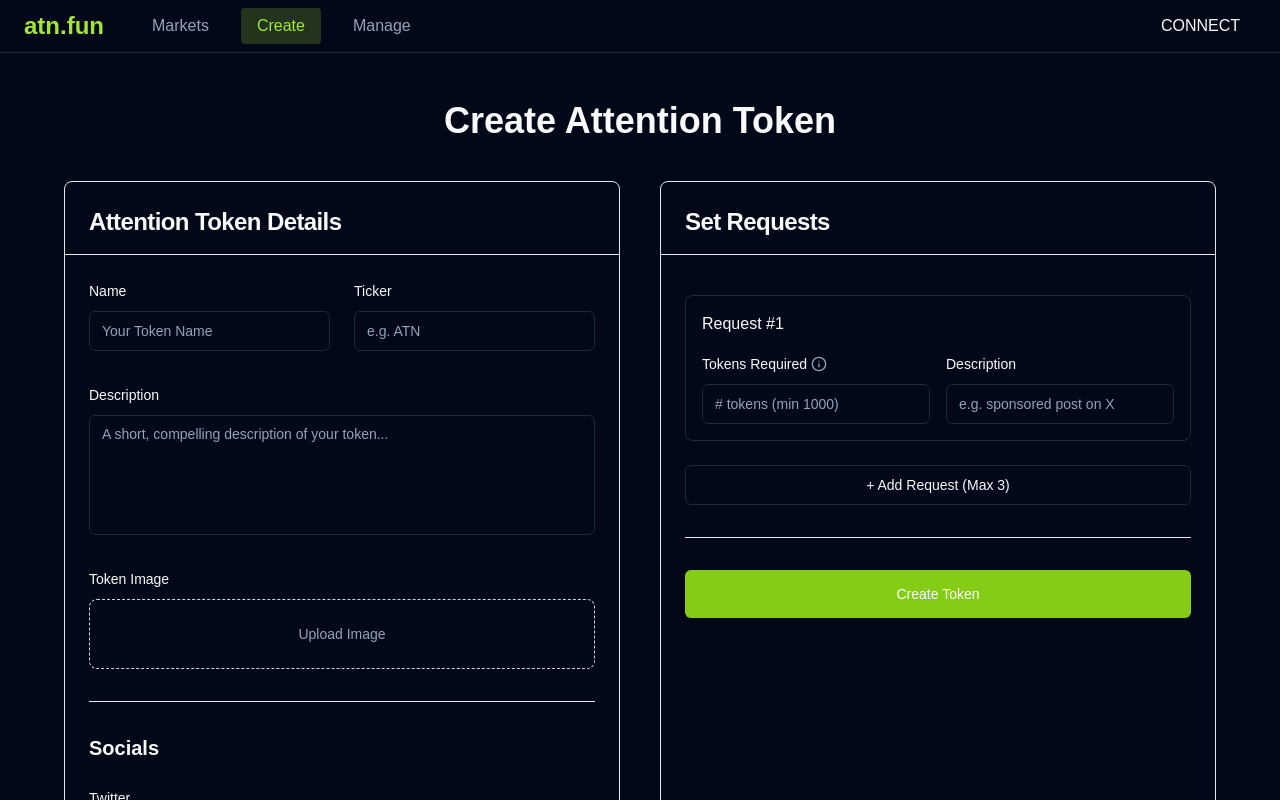
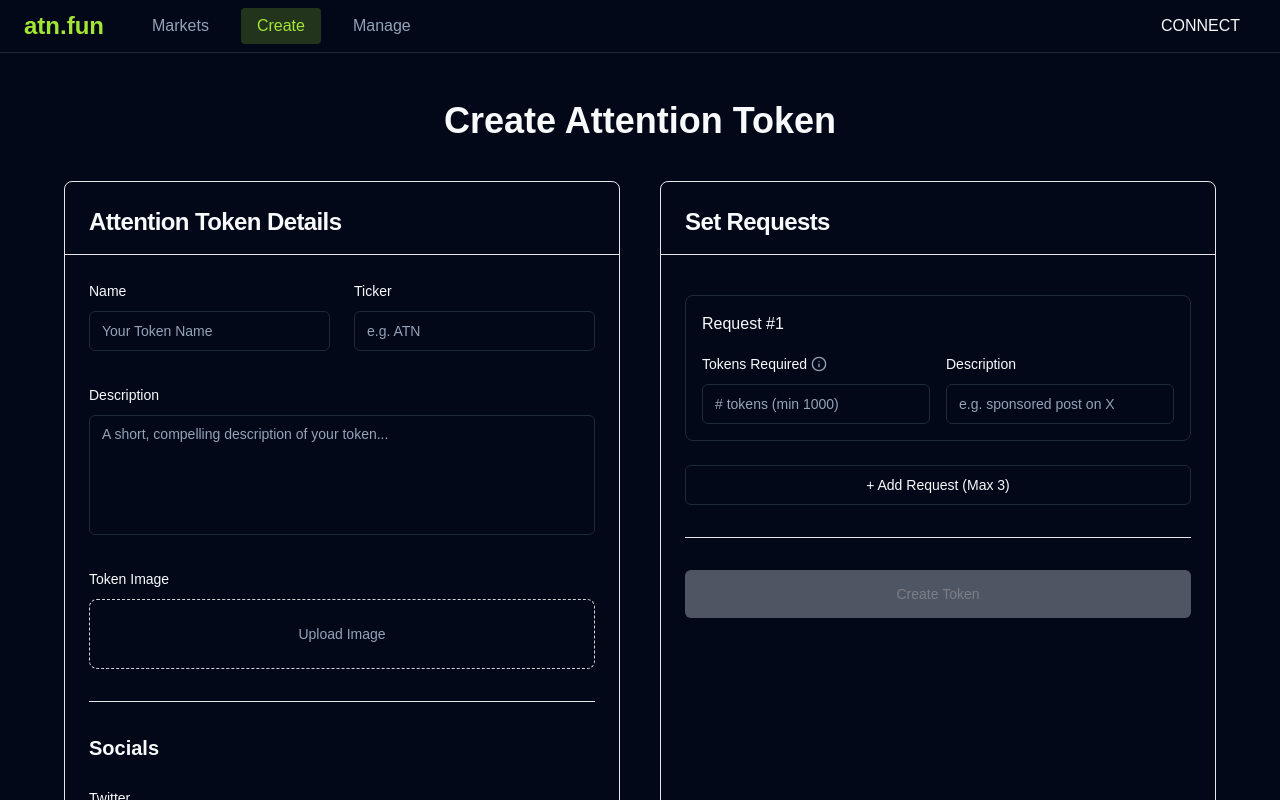
Before and after one commit to Flake-market/flake-frontend, a Next.js app: page /create in a window 1280 px wide. Shown: the top 800 px of the page. Built offline with nearby package versions, Linux system fonts and the light colour scheme.

Commit message:
update create page to disable button when wallet is not connected

```diff
--- a/src/app/create/page.tsx
+++ b/src/app/create/page.tsx
@@ -15,9 +15,20 @@ import { Card, CardContent, CardHeader, CardTitle } from "@/components/ui/card"
 import { Tooltip, TooltipContent, TooltipProvider, TooltipTrigger } from "@/components/ui/tooltip"
 // import { useState } from "react"
 import { InfoIcon } from "lucide-react"
+import { useWallet } from "@/contexts/WalletContext"
 
 export default function Create() {
 //   const [selectedToken, setSelectedToken] = useState<string>("")
+  const { connected, connect } = useWallet();
+
+  const handleCreateToken = () => {
+    if (!connected) {
+      connect();
+      return;
+    }
+    // Handle token creation logic here
+    console.log("Creating token...");
+  };
 
   return (
       <main className="container mx-auto py-12 max-w-6xl">
@@ -162,9 +173,30 @@ export default function Create() {
               </div>
 
               <div className="pt-8 border-t border-gray-200">
-              <Button className="w-full h-12 bg-lime-500 hover:bg-lime-700 text-white text-sm font-medium">
+                <TooltipProvider>
+                  <Tooltip>
+                    <TooltipTrigger asChild>
+                      <div className="w-full">
+                        <Button
+                          onClick={handleCreateToken}
+                          className={`w-full h-12 text-sm font-medium ${
+                            connected
+                              ? "bg-lime-500 hover:bg-lime-700 text-white"
+                              : "bg-gray-400 text-gray-100"
+                          }`}
+                          disabled={!connected}
+                        >
                           Create Token
                         </Button>
+                      </div>
+                    </TooltipTrigger>
+                    {!connected && (
+                      <TooltipContent side="bottom">
+                        <p>Please connect your wallet to continue</p>
+                      </TooltipContent>
+                    )}
+                  </Tooltip>
+                </TooltipProvider>
               </div>
             </CardContent>
           </Card>
```
Lines whose indentation alone changed are shown as unchanged.
